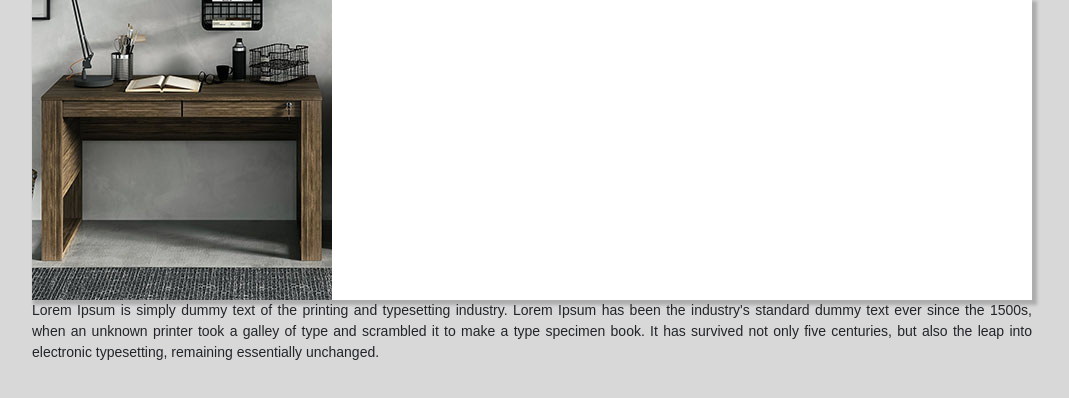
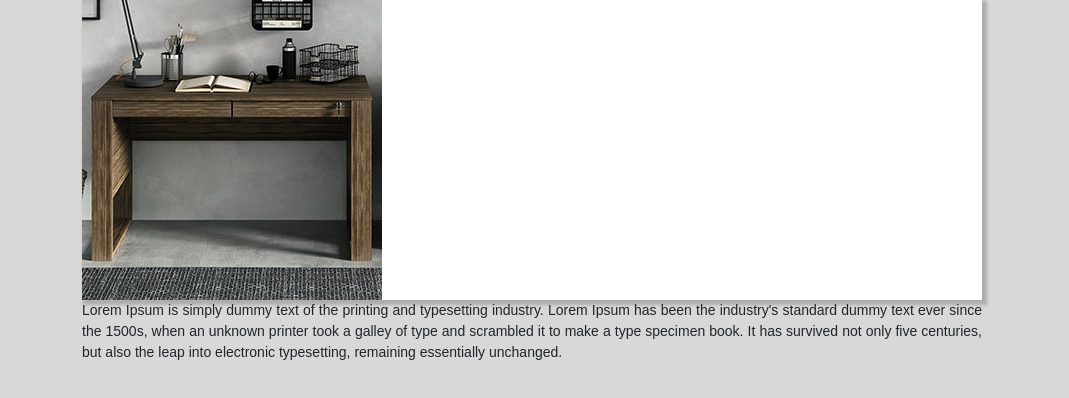
Before and after one commit to brunomcardoso151986/BMC-Desenvolvedor-de-Sistemas, a website: page Paginas_Diversas/index.html in a window 1280 px wide. Shown: the whole page, without its empty margins (108-1177 px from the left). Drawn offline with nearby package versions, Linux system fonts and the light colour scheme.

Commit message:
update index e estilo

```diff
--- a/Paginas_Diversas/css/style.css
+++ b/Paginas_Diversas/css/style.css
@@ -3,7 +3,7 @@ body {
 }
 
 .corpo {
-    width: 1000px;
+    width: 900px;
     height: 300px;
     margin: auto;
     background-color: #FFFFFF;
@@ -13,10 +13,10 @@ body {
     text-align: justify;
 }
 
-@media only screen and (min-width: 800px) and (max-width: 1000px) {
+@media only screen and (max-width: 900px) {
 
     .corpo {
-        width: 800px;
+        width: 600px;
     }
 }
 
--- a/Paginas_Diversas/index.html
+++ b/Paginas_Diversas/index.html
@@ -13,7 +13,7 @@
 <body>
     <div class="corpo">
         <img src="img/escritorio.jpg" alt="Foto do Escritório">
-        <p>Lorem Ipsum is simply dummy text of the printing and typesetting industry. Lorem Ipsum has been the industry's standard dummy text ever since the 1500s, when an unknown printer took a galley of type and scrambled it to make a type specimen book. It has survived not only five centuries, but also the leap into electronic typesetting, remaining essentially unchanged.</p>
+        <p id="texto">Lorem Ipsum is simply dummy text of the printing and typesetting industry. Lorem Ipsum has been the industry's standard dummy text ever since the 1500s, when an unknown printer took a galley of type and scrambled it to make a type specimen book. It has survived not only five centuries, but also the leap into electronic typesetting, remaining essentially unchanged.</p>
     </div>
 </body>
 </html>
```
